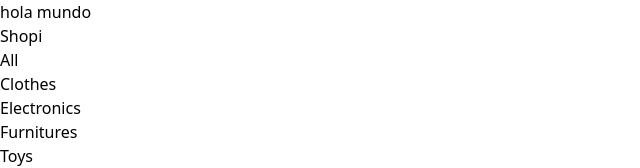
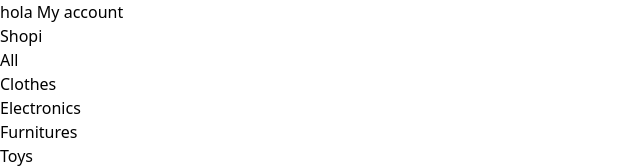
Before and after one commit to andresfmurciaz/React-Ecommerce, a React (Vite) app: page /my-account in a window 1280 px wide. Shown: the top 168 px of the page, without its empty margins (0-640 px from the left). Built offline with nearby package versions, Linux system fonts and the light colour scheme.

Commit message:
# card y consumerAPI

```diff
--- a/package.json
+++ b/package.json
@@ -10,6 +10,7 @@
     "preview": "vite preview"
   },
   "dependencies": {
+    "prop-types": "^15.8.1",
     "react": "^18.2.0",
     "react-dom": "^18.2.0",
     "react-router-dom": "^6.21.3"
--- /dev/null
+++ b/src/Components/Layout/index.jsx
@@ -0,0 +1,16 @@
+import PropTypes from 'prop-types'
+const Layout = ({ children }) => {
+
+    Layout.propTypes = {
+        children: PropTypes.node.isRequired,
+      }
+
+    return(
+        <div className='flex flex-col mt-20 items-center'>
+            {children}
+            </div>
+    )
+
+}
+
+export default Layout
--- a/src/Components/Navbar/index.jsx
+++ b/src/Components/Navbar/index.jsx
@@ -6,7 +6,7 @@ const Navbar = () => {
     const activeStyle = 'underline underline-offset-4'
 return(
 
-    <nav className='flex justify-between items-center fixed z-10 w-full py-5 px-8 text-sm font-light'>
+    <nav className='flex justify-between items-center fixed z-10 top-0 w-full py-5 px-8 text-sm font-light'>
         <ul className='flex items-center gap-3'>
             <li className='font-semibold text-lg'>
                <NavLink
@@ -65,7 +65,7 @@ return(
                </NavLink>
             </li>
             <li>
-               <NavLink to='/sign-in' className ={({isActive})=> isActive ? activeStyle: undefined
+               <NavLink to='/Sign-ln' className ={({isActive})=> isActive ? activeStyle: undefined
                  }>
                      Sign In
                </NavLink>
--- /dev/null
+++ b/src/Components/card/index.jsx
@@ -0,0 +1,21 @@
+const Card = (data) => {
+
+
+    return(
+
+        <div className="bg-white cursor-pointer w-56 h-60 rounded-lg">
+            <figure className="relative mb-2 w-full h-4/5">
+                <span className="absolute bottom-0 left-0 bg-white/60 rounded-lg text-blanck text-xs m-2 px-3 py-0.5">{data.data.category}</span>
+                <img className="w-full h-full object-cover rounded-lg" src={data.data.image} alt={data.data.title} />
+                <div className="absolute top-0 right-0 flex justify-center items-center bg-white w-6 h-6 rounded-full m-2 p-1">+</div>
+            </figure>
+            <p className="flex justify-between">
+                <span className="text-sm font-light">{data.data.title}</span>
+                <span className="text-lg font-medium">{data.data.price}</span>
+            </p>
+        </div>
+)
+
+}
+
+export default Card
--- a/src/Pages/Home/index.jsx
+++ b/src/Pages/Home/index.jsx
@@ -1,7 +1,27 @@
+import { useState,useEffect } from "react"
+import Card from "../../Components/card"
+import Layout from "../../Components/Layout"
+function Home() {
 
-function Home() {
- return(
-  <div className='bg-red-100'> hola mundo</div>
+ const [items,setItem] = useState(null)
+
+ useEffect(()=>{
+   fetch('https://fakestoreapi.com/products')
+   .then(response => response.json())
+   .then(data => setItem(data))
+ },[])
+
+   return(
+
+    <Layout>
+hola Home
+   <div className="grid gap-4 grid-cols-4 w-full max-w-screen-lg">
+            {
+      items?.map(item => (<Card key={item.id} data={item}/>))
+      }
+      </div>
+
+    </Layout>
  )
 
 }
--- a/src/Pages/MyAccount/index.jsx
+++ b/src/Pages/MyAccount/index.jsx
@@ -1,8 +1,11 @@
-
+import Layout from "../../Components/Layout"
 
 function MyAccount() {
  return(
-  <div className='bg-red-100'> hola mundo</div>
+
+    <Layout>
+hola My account
+    </Layout>
  )
 
 }
--- a/src/Pages/MyOrder/index.jsx
+++ b/src/Pages/MyOrder/index.jsx
@@ -1,8 +1,10 @@
-
+import Layout from "../../Components/Layout"
 
 function MyOrder() {
  return(
-  <div className='bg-red-100'> hola mundo</div>
+    <Layout>
+    hola my order
+        </Layout>
  )
 
 }
--- a/src/Pages/MyOrders/index.jsx
+++ b/src/Pages/MyOrders/index.jsx
@@ -1,8 +1,10 @@
-
+import Layout from "../../Components/Layout"
 
 function MyOrders() {
  return(
-  <div className='bg-red-100'> hola mundo</div>
+    <Layout>
+    hola my orders
+        </Layout>
  )
 
 }
--- a/src/Pages/NotFound/index.jsx
+++ b/src/Pages/NotFound/index.jsx
@@ -1,8 +1,10 @@
-
+import Layout from "../../Components/Layout"
 
 function NotFound() {
  return(
-  <div className='bg-red-100'> h</div>
+    <Layout>
+    no funcionaa
+        </Layout>
  )
 
 }
--- a/src/Pages/Signln/index.jsx
+++ b/src/Pages/Signln/index.jsx
@@ -1,8 +1,10 @@
-
+import Layout from "../../Components/Layout"
 
 function Signln() {
  return(
-  <div className='bg-red-100'> hola mundo</div>
+    <Layout>
+    hola Signln
+        </Layout>
  )
 
 }
```
Also changed, not shown: 1 other file (tests, documents, lock files or other folders).
